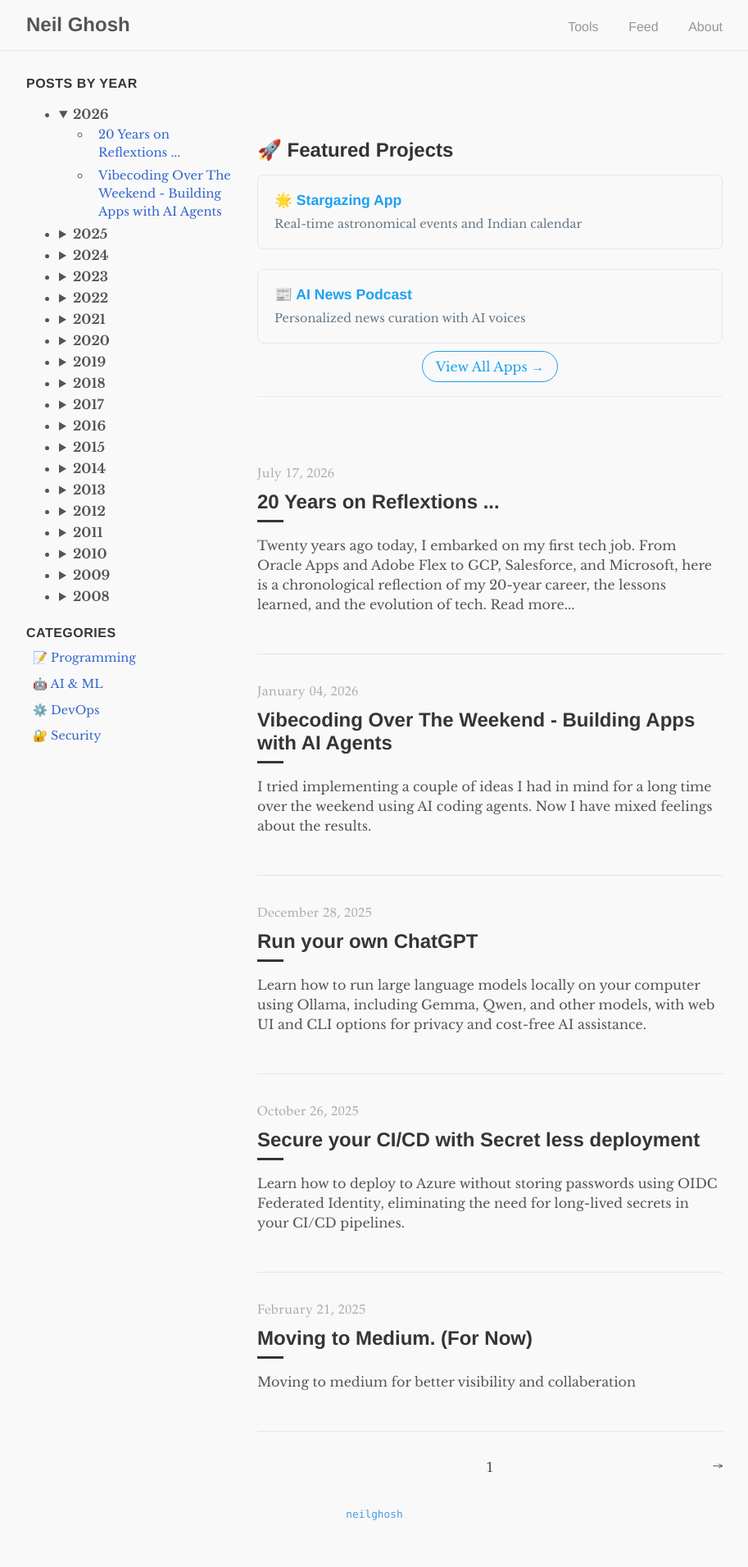
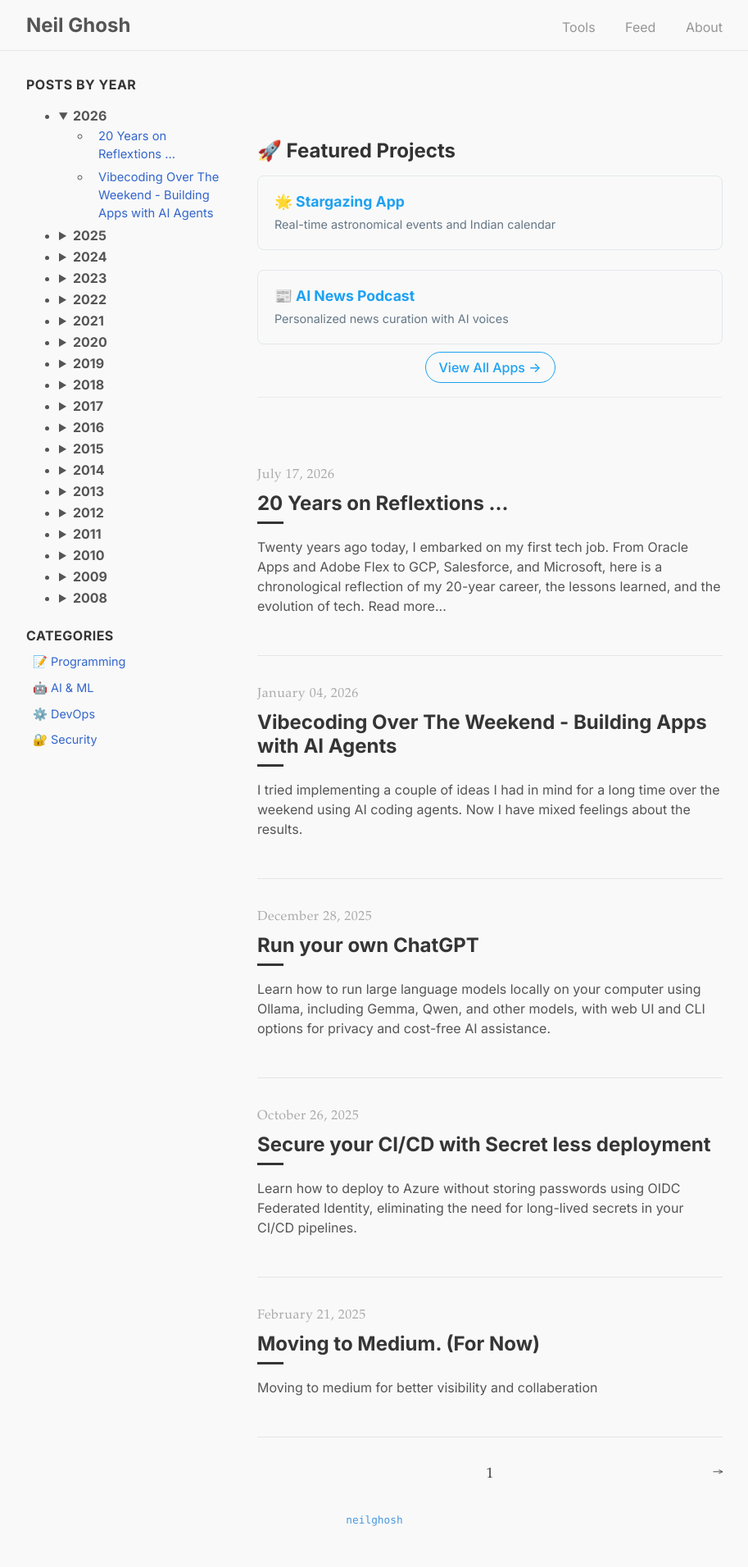
Before and after one commit to neilghosh/neilghosh.github.io, a Jekyll site: the page built from index.html, in a window 1280 px wide. Shown: the whole page at 82% size, without its empty margins (183-1096 px from the left). Built offline with Jekyll 4.4.1, drawn with Linux system fonts in a browser that asks for light colours; the list of posts is cut into pages by our own code.

Commit message:
Change blog font family to Inter for modern tech-forward look

```diff
--- a/_includes/head.html
+++ b/_includes/head.html
@@ -50,7 +50,9 @@
 
   <!-- CSS -->
   <link rel="stylesheet" href="{{ "/assets/main.css" | relative_url }}">
-  <link rel="stylesheet" href="https://fonts.googleapis.com/css?family=Libre+Baskerville:400,400i,700">
+  <link rel="preconnect" href="https://fonts.googleapis.com">
+  <link rel="preconnect" href="https://fonts.gstatic.com" crossorigin>
+  <link href="https://fonts.googleapis.com/css2?family=Inter:wght@300;400;500;600;700;800&display=swap" rel="stylesheet">
 
   <!-- Favicon -->
   <link rel="icon" type="image/png" sizes="32x32" href="{{ "/assets/favicon-32x32.png" | relative_url }}">
--- a/_sass/tale/_variables.scss
+++ b/_sass/tale/_variables.scss
@@ -2,9 +2,9 @@
 // Automatically switches based on system preference (prefers-color-scheme)
 
 // Fonts
-$serif-primary: 'Libre Baskerville', 'Times New Roman', Times, serif;
+$serif-primary: 'Inter', -apple-system, BlinkMacSystemFont, "Segoe UI", Roboto, Helvetica, Arial, sans-serif;
 $serif-secondary: Palatino, 'Palatino LT STD', 'Palatino Linotype', 'Book Antiqua', 'Georgia', serif;
-$sans-serif: 'Helvetica Neue', 'Segoe UI', Helvetica, Arial, sans-serif;
+$sans-serif: 'Inter', -apple-system, BlinkMacSystemFont, "Segoe UI", Roboto, Helvetica, Arial, sans-serif;
 $monospaced: Menlo, Monaco, monospace;
 
 // Light theme (default)
```
